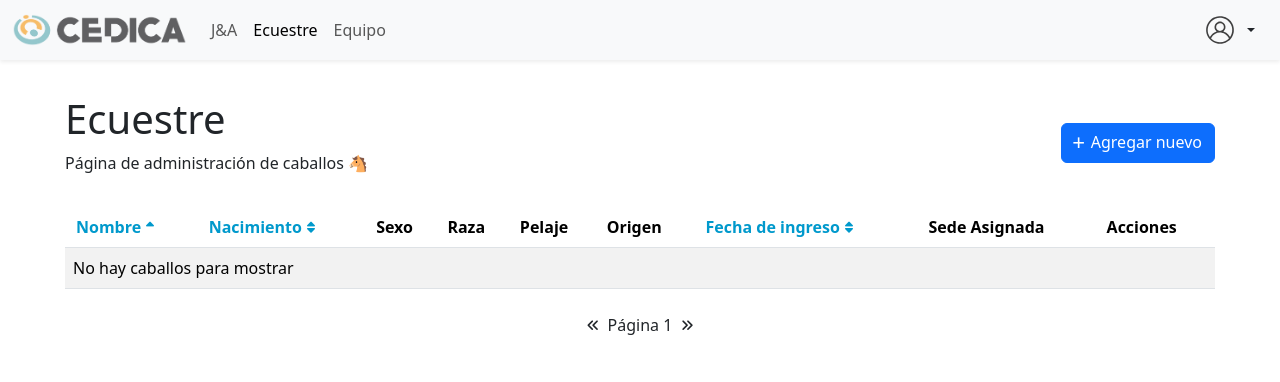
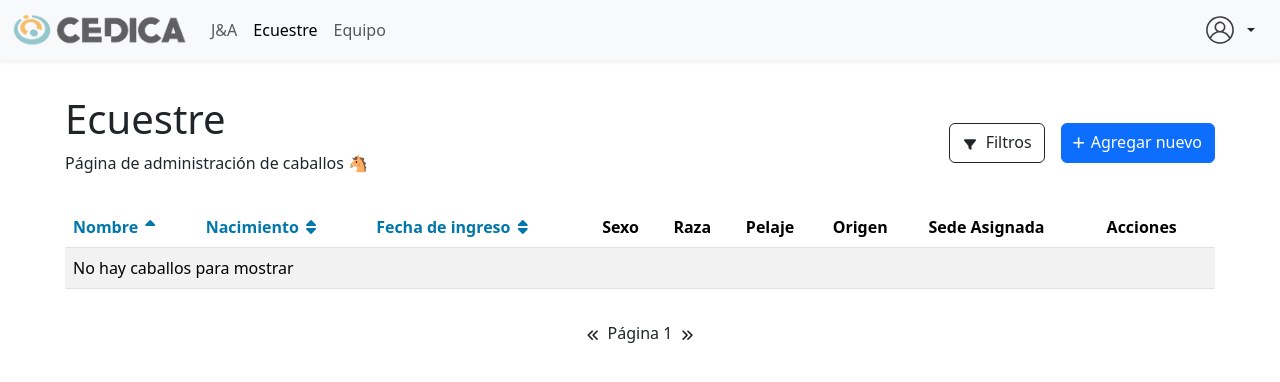
Before and after one commit to EzequielReale/Proyecto-De-Software-2024-CEDICA, a Flask app: page /ecuestre/ in a window 1280 px wide. Shown: the top 382 px of the page. Run offline with Flask 3, Linux system fonts and the light colour scheme; some libraries are stand-ins or nearby versions.

Commit message:
Búsqueda y filtro implementado con diseño responsive

```diff
--- a/admin/src/core/equestrian/__init__.py
+++ b/admin/src/core/equestrian/__init__.py
@@ -3,13 +3,27 @@
 from src.core.equestrian.activity import Activity
 
 
-def list_horses(order_by: str = 'name', order: str = 'asc', limit: int = 10, page: int = 1):
-    """Devuelve todos los caballos de la BD con paginación y orden"""
+def list_horses(order_by: str = 'name', order: str = 'asc', limit: int = 10, page: int = 1, search: str = '', activity_id: int = None):
+    """Devuelve todos los caballos de la BD con paginación, orden y búsqueda"""
+    query = Horse.query
+
+    # Filtro de búsqueda por nombre
+    if search:
+        query = query.filter(Horse.name.ilike(f'%{search}%'))
+
+    # Filtro de búsqueda por ID de actividad
+    if activity_id:
+        query = query.join(Horse.activities).filter(Activity.id == activity_id)
+
+    # Ordenamiento
     order_column = getattr(Horse, order_by)
     if order == 'desc':
         order_column = order_column.desc()
-    query = Horse.query.order_by(order_column).paginate(page=page, per_page=limit, error_out=False)
-    return query.items, query.pages
+    query = query.order_by(order_column)
+
+    # Paginación
+    paginated_query = query.paginate(page=page, per_page=limit, error_out=False)
+    return paginated_query.items, paginated_query.pages
 
 def get_horse_by_id(horse_id:int)->Horse:
     """Devuelve un caballo por ID"""
--- a/admin/src/web/controllers/equestrian.py
+++ b/admin/src/web/controllers/equestrian.py
@@ -14,8 +14,12 @@
     order = request.args.get('order', 'asc')
     limit = int(request.args.get('limit', 10))
     page = int(request.args.get('page', 1))
-    horses, total_pages = equestrian.list_horses(order_by=order_by, order=order, limit=limit, page=page)
-    return render_template("ecuestre/index.html", horses=horses, order_by=order_by, order=order, limit=limit, page=page, total_pages=total_pages)
+    search = request.args.get('search', '')
+    activity_id = request.args.get('activity_id', type=int)
+
+    horses, total_pages = equestrian.list_horses(order_by=order_by, order=order, limit=limit, page=page, search=search, activity_id=activity_id)
+
+    return render_template("ecuestre/index.html", horses=horses, activities=equestrian.list_activities(), order_by=order_by, order=order, limit=limit, page=page, search=search, activity_id=activity_id, total_pages=total_pages)
 
 @bp.get("/<int:id>")
 def show(id: int):
--- a/admin/src/web/templates/ecuestre/index.html
+++ b/admin/src/web/templates/ecuestre/index.html
@@ -34,18 +34,46 @@
         background-color: #ddd !important;
     }
 
+    #pagination>i {
+        margin-top: 3px;
+        transform: scale(0.8);
+    }
+
     th>a {
-        color: #212121;
+        color: #0077AA;
         text-decoration: none;
     }
 
-    th>a {
+    th>a>i {
         margin-left: 3px;
-        color: #0099CC;
     }
 
-    i {
-        transform: scale(0.8);
+    .form-filter-container {
+        display: flex;
+        flex-direction: row;
+        gap: 10px;
+    }
+
+    @media screen and (max-width: 768px) {
+        #main-buttons {
+            flex-direction: column !important;
+        }
+
+        .form-filter-container {
+            flex-direction: column;
+            margin-bottom: 10px;
+        }
+
+        tr>td:nth-child(4),
+        tr>td:nth-child(5),
+        tr>td:nth-child(6),
+        tr>td:nth-child(7),
+        tr>th:nth-child(4),
+        tr>th:nth-child(5),
+        tr>th:nth-child(6),
+        tr>th:nth-child(7) {
+            display: none;
+        }
     }
 </style>
 {% endblock %}
@@ -56,11 +84,47 @@
         <h1>Ecuestre</h1>
         <p>Página de administración de caballos 🐴</p>
     </div>
-    <a href="{{ url_for('ecuestre.create') }}" class="btn btn-primary d-flex align-items-center pb-2">
-        <i style="transform: scale(1.4);" class="fa-light fa-plus me-2"></i>
-        Agregar nuevo
-    </a>
+    <div id="main-buttons" class="d-flex flex-row gap-3">
+        <a data-bs-toggle="collapse" href="#search-container" role="button" aria-expanded="false"
+            aria-controls="search-container" class="btn btn-outline-dark d-flex align-items-center pb-2">
+            <i style="transform: scale(0.75);" class="fa fa-filter me-2 mt-1"></i>
+            Filtros
+        </a>
+
+        <a href="{{ url_for('ecuestre.create') }}" class="btn btn-primary d-flex align-items-center pb-2">
+            <i style="transform: scale(1.4);" class="fa-light fa-plus me-2"></i>
+            Agregar nuevo
+        </a>
+    </div>
 </header>
+<div class="collapse mb-3 {% if search or activity_id %}show{% endif %}" id="search-container">
+    <form method="get" class="d-flex flex-row align-items-end gap-3" action="{{ url_for('ecuestre.index') }}">
+        <div class="form-filter-container" style="flex-grow: 1;">
+            <div class="form-group" style="flex-grow: 1;">
+                <label class="mb-1" for="search">Buscar por nombre:</label>
+                <input type="text" id="search" name="search" value="{{ search }}" class="form-control">
+            </div>
+            <div class="form-group" style="flex-grow: 1;">
+                <label class="mb-1" for="activity_id">Filtrar por actividad:</label>
+                <select id="activity_id" name="activity_id" class="form-select">
+                    <option value="">Todas las actividades</option>
+                    {% for activity in activities %}
+                    <option value="{{ activity.id }}" {% if activity.id==activity_id %}selected{% endif %}>{{
+                        activity.name
+                        }}
+                    </option>
+                    {% endfor %}
+                </select>
+            </div>
+        </div>
+        <div class="form-filter-container" id="form-buttons-container">
+            <a href="{{ url_for('ecuestre.index') }}" class="btn btn-outline-secondary d-flex align-items-center">
+                Borrar filtros
+            </a>
+            <button type="submit" class="btn btn-primary">Buscar</button>
+        </div>
+    </form>
+</div>
 <table class="table table-striped mt-3 overflow-auto">
     <thead>
         <tr>
@@ -94,10 +158,6 @@
                     {% endif %}
                 </a>
             </th>
-            <th>Sexo</th>
-            <th>Raza</th>
-            <th>Pelaje</th>
-            <th>Origen</th>
             <th>
                 <a
                     href="{{ url_for('ecuestre.index', order_by='entry_date', order='asc' if order_by != 'entry_date' or order == 'desc' else 'desc', limit=limit, page=page) }}">
@@ -113,6 +173,10 @@
                     {% endif %}
                 </a>
             </th>
+            <th>Sexo</th>
+            <th>Raza</th>
+            <th>Pelaje</th>
+            <th>Origen</th>
             <th>Sede Asignada</th>
             <th>Acciones</th>
         </tr>
@@ -123,11 +187,11 @@
         <tr>
             <td>{{ horse.name }}</td>
             <td>{{ horse.birth_date }}</td>
+            <td>{{ horse.entry_date }}</td>
             <td>{{ horse.gender }}</td>
             <td>{{ horse.race }}</td>
             <td>{{ horse.coat }}</td>
             <td>{{ "Donación" if horse.donation else "Compra" }}</td>
-            <td>{{ horse.entry_date }}</td>
             <td>{{ horse.assigned_location }}</td>
             <td>
                 <div class="action-icons">
@@ -158,8 +222,8 @@
         {% endif %}
     </tbody>
 </table>
-<div class="d-flex flex-row w-100 justify-content-center align-items-center">
-    <div class="justify-content-center align-items-center d-flex flex-row gap-2 p-2">
+<div class="mt-4 d-flex flex-row w-100 justify-content-center align-items-center">
+    <div id="pagination" class="justify-content-center align-items-center d-flex flex-row gap-2 p-2">
         {% if page > 1 %}
         <a style="color: #0099CC;"
             href="{{ url_for('ecuestre.index', order_by=order_by, limit=limit, page=page-1) }}"><i
@@ -175,9 +239,7 @@
             </a>
             {% else %}
             <i class="fa fa-angle-double-right" aria-hidden="true"></i>
-
             {% endif %}
-
     </div>
 </div>
 {% endblock %}
```
